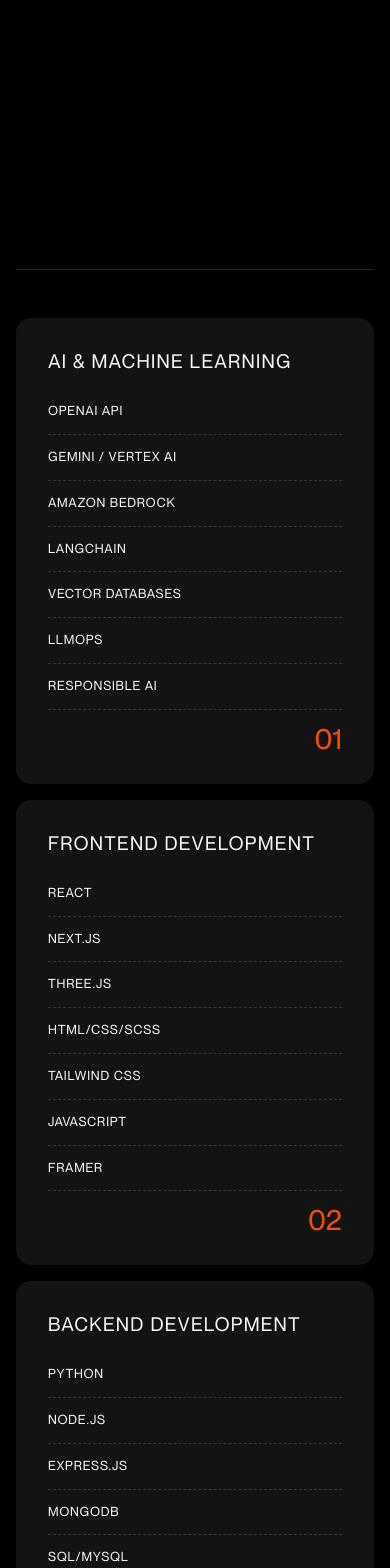
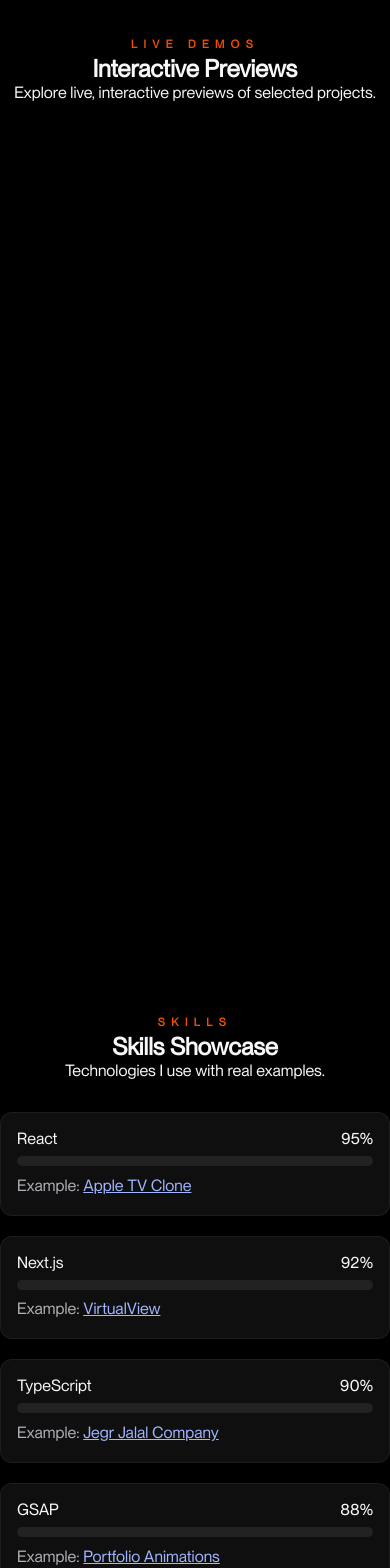
Before and after one commit to Abdalkaderdev/abdalkader, a Next.js app: page / in a window 390 px wide. Shown: the part 7060-8628 px from the top of the page. Built offline with nearby package versions, Linux system fonts and the light colour scheme.

Commit message:
Add LiveDemos, Skills, and Process sections to homepage
Co-authored-by: youthhousefactory <youthhousefactory@gmail.com>

```diff
--- /dev/null
+++ b/components/HomePage/LiveDemosSection/LiveDemosSection.module.scss
@@ -0,0 +1,52 @@
+.liveDemos {
+    padding: 6rem 0;
+}
+
+.header {
+    max-width: 900px;
+    margin: 0 auto 2rem auto;
+    text-align: center;
+}
+
+.grid {
+    display: grid;
+    grid-template-columns: repeat(12, 1fr);
+    gap: 1.5rem;
+}
+
+.card {
+    grid-column: span 6;
+    background: #0f0f10;
+    border: 1px solid rgba(255,255,255,0.06);
+    border-radius: 12px;
+    overflow: hidden;
+}
+
+.frameWrap {
+    aspect-ratio: 16 / 9;
+    background: #000;
+}
+
+.frameWrap iframe {
+    width: 100%;
+    height: 100%;
+    border: 0;
+}
+
+.cardFooter {
+    display: flex;
+    justify-content: space-between;
+    align-items: center;
+    padding: 1rem 1rem 1.2rem;
+}
+
+.link {
+    color: #a0b6ff;
+    text-decoration: underline;
+}
+
+@media (max-width: 900px) {
+    .card {
+        grid-column: span 12;
+    }
+}
--- /dev/null
+++ b/components/HomePage/LiveDemosSection/index.tsx
@@ -0,0 +1,58 @@
+import { useEffect, useRef } from 'react';
+import styles from './LiveDemosSection.module.scss';
+import { gsap } from '@/libs/gsap';
+import Tag from '@/components/Tag';
+
+interface DemoItem {
+    title: string;
+    src: string;
+    href?: string;
+}
+
+const demos: DemoItem[] = [
+    { title: 'Apple TV Clone', src: 'https://apple-tv-clone-demo.example.com', href: '/projects/apple-tv-clone' },
+    { title: 'VirtualView', src: 'https://virtualview-demo.example.com', href: '/projects/virtualview' },
+];
+
+export default function LiveDemosSection() {
+    const sectionRef = useRef<HTMLElement | null>(null);
+
+    useEffect(() => {
+        if (!sectionRef.current) return;
+        const cards = sectionRef.current.querySelectorAll(`.${styles.card}`);
+        gsap.from(cards, { opacity: 0, y: 30, duration: 0.8, stagger: 0.15, ease: 'power2.out', scrollTrigger: { trigger: sectionRef.current, start: 'top 80%' } });
+    }, []);
+
+    return (
+        <section className={styles.liveDemos} ref={sectionRef}>
+            <div className={styles.header}>
+                <Tag text="Live Demos" />
+                <h2>Interactive Previews</h2>
+                <p>Explore live, interactive previews of selected projects.</p>
+            </div>
+            <div className={styles.grid}>
+                {demos.map((demo) => (
+                    <article className={styles.card} key={demo.title}>
+                        <div className={styles.frameWrap}>
+                            <iframe
+                                title={demo.title}
+                                src={demo.src}
+                                loading="lazy"
+                                sandbox="allow-scripts allow-same-origin allow-pointer-lock allow-forms allow-popups"
+                                referrerPolicy="no-referrer"
+                            />
+                        </div>
+                        <div className={styles.cardFooter}>
+                            <h3>{demo.title}</h3>
+                            {demo.href && (
+                                <a href={demo.href} className={styles.link}>
+                                    View Project
+                                </a>
+                            )}
+                        </div>
+                    </article>
+                ))}
+            </div>
+        </section>
+    );
+}
--- /dev/null
+++ b/components/HomePage/ProcessSection/ProcessSection.module.scss
@@ -0,0 +1,61 @@
+.process {
+    padding: 6rem 0;
+}
+
+.header {
+    max-width: 900px;
+    margin: 0 auto 2rem auto;
+    text-align: center;
+}
+
+.timeline {
+    list-style: none;
+    counter-reset: step;
+    max-width: 900px;
+    margin: 0 auto 2rem;
+    padding: 0;
+}
+
+.step {
+    display: grid;
+    grid-template-columns: 24px 1fr;
+    align-items: center;
+    gap: .75rem;
+    padding: .5rem 0;
+}
+
+.bullet {
+    width: 12px;
+    height: 12px;
+    border-radius: 999px;
+    background: #7aa2ff;
+}
+
+.comparisons {
+    display: grid;
+    grid-template-columns: repeat(12, 1fr);
+    gap: 1.5rem;
+    max-width: 1100px;
+    margin: 0 auto;
+}
+
+.compareCard {
+    grid-column: span 6;
+    background: #0f0f10;
+    border: 1px solid rgba(255,255,255,0.06);
+    border-radius: 12px;
+    overflow: hidden;
+}
+
+.compareHeader {
+    padding: .75rem 1rem;
+    background: rgba(255,255,255,0.06);
+}
+
+.compareBody {
+    padding: 1rem 1rem 1.25rem;
+}
+
+@media (max-width: 900px) {
+    .compareCard { grid-column: span 12; }
+}
--- /dev/null
+++ b/components/HomePage/ProcessSection/index.tsx
@@ -0,0 +1,49 @@
+import { useEffect, useRef } from 'react';
+import styles from './ProcessSection.module.scss';
+import { gsap } from '@/libs/gsap';
+import Tag from '@/components/Tag';
+
+const steps = ['Research', 'Design', 'Code', 'Test', 'Deploy'];
+
+export default function ProcessSection() {
+    const sectionRef = useRef<HTMLElement | null>(null);
+
+    useEffect(() => {
+        if (!sectionRef.current) return;
+        const items = sectionRef.current.querySelectorAll(`.${styles.step}`);
+        gsap.from(items, { opacity: 0, y: 20, duration: 0.6, stagger: 0.15, ease: 'power2.out', scrollTrigger: { trigger: sectionRef.current, start: 'top 80%' } });
+    }, []);
+
+    return (
+        <section className={styles.process} ref={sectionRef}>
+            <div className={styles.header}>
+                <Tag text="Process" />
+                <h2>How I Work</h2>
+                <p>My typical workflow from idea to production.</p>
+            </div>
+            <ol className={styles.timeline}>
+                {steps.map((step) => (
+                    <li key={step} className={styles.step}>
+                        <span className={styles.bullet} />
+                        <h3>{step}</h3>
+                    </li>
+                ))}
+            </ol>
+
+            <div className={styles.comparisons}>
+                <div className={styles.compareCard}>
+                    <div className={styles.compareHeader}>Before</div>
+                    <div className={styles.compareBody}>
+                        <p>Legacy marketing page with poor performance and layout shifts.</p>
+                    </div>
+                </div>
+                <div className={styles.compareCard}>
+                    <div className={styles.compareHeader}>After</div>
+                    <div className={styles.compareBody}>
+                        <p>Modern Next.js page, optimized assets, GSAP animations, and improved Core Web Vitals.</p>
+                    </div>
+                </div>
+            </div>
+        </section>
+    );
+}
--- /dev/null
+++ b/components/HomePage/SkillsShowcase/SkillsShowcase.module.scss
@@ -0,0 +1,52 @@
+.skills {
+    padding: 6rem 0;
+}
+
+.header {
+    max-width: 900px;
+    margin: 0 auto 2rem auto;
+    text-align: center;
+}
+
+.list {
+    max-width: 900px;
+    margin: 0 auto;
+    display: grid;
+    gap: 1.25rem;
+}
+
+.item {
+    background: #0f0f10;
+    border: 1px solid rgba(255,255,255,0.06);
+    border-radius: 12px;
+    padding: 1rem 1rem 1.25rem;
+}
+
+.row {
+    display: flex;
+    justify-content: space-between;
+    margin-bottom: .5rem;
+}
+
+.bar {
+    background: rgba(255,255,255,0.08);
+    height: 10px;
+    border-radius: 999px;
+    overflow: hidden;
+}
+
+.fill {
+    background: linear-gradient(90deg, #7aa2ff 0%, #b07cff 100%);
+    height: 100%;
+    width: 0%;
+}
+
+.example {
+    margin-top: .6rem;
+    color: #b0b0b6;
+}
+
+.link {
+    color: #a0b6ff;
+    text-decoration: underline;
+}
--- /dev/null
+++ b/components/HomePage/SkillsShowcase/index.tsx
@@ -0,0 +1,60 @@
+import { useEffect, useRef } from 'react';
+import styles from './SkillsShowcase.module.scss';
+import { gsap } from '@/libs/gsap';
+import Tag from '@/components/Tag';
+import Link from 'next/link';
+
+interface SkillItem {
+    name: string;
+    level: number; // 0-100
+    example: { title: string; href: string };
+}
+
+const skills: SkillItem[] = [
+    { name: 'React', level: 95, example: { title: 'Apple TV Clone', href: '/projects/apple-tv-clone' } },
+    { name: 'Next.js', level: 92, example: { title: 'VirtualView', href: '/projects/virtualview' } },
+    { name: 'TypeScript', level: 90, example: { title: 'Jegr Jalal Company', href: '/projects/jegr-jalal-company' } },
+    { name: 'GSAP', level: 88, example: { title: 'Portfolio Animations', href: '/' } },
+];
+
+export default function SkillsShowcase() {
+    const sectionRef = useRef<HTMLElement | null>(null);
+
+    useEffect(() => {
+        if (!sectionRef.current) return;
+        const bars = sectionRef.current.querySelectorAll(`.${styles.fill}`);
+        bars.forEach((bar) => {
+            const target = Number((bar as HTMLElement).dataset.level || 0);
+            gsap.fromTo(bar, { width: '0%' }, {
+                width: `${target}%`, duration: 1.2, ease: 'power2.out',
+                scrollTrigger: { trigger: bar, start: 'top 85%' }
+            });
+        });
+    }, []);
+
+    return (
+        <section className={styles.skills} ref={sectionRef}>
+            <div className={styles.header}>
+                <Tag text="Skills" />
+                <h2>Skills Showcase</h2>
+                <p>Technologies I use with real examples.</p>
+            </div>
+            <div className={styles.list}>
+                {skills.map((skill) => (
+                    <div key={skill.name} className={styles.item}>
+                        <div className={styles.row}>
+                            <span className={styles.name}>{skill.name}</span>
+                            <span className={styles.value}>{skill.level}%</span>
+                        </div>
+                        <div className={styles.bar}>
+                            <div className={styles.fill} data-level={skill.level} />
+                        </div>
+                        <div className={styles.example}>
+                            Example: <Link href={skill.example.href} className={styles.link}>{skill.example.title}</Link>
+                        </div>
+                    </div>
+                ))}
+            </div>
+        </section>
+    );
+}
--- a/pages/index.tsx
+++ b/pages/index.tsx
@@ -3,7 +3,10 @@ import BookCallSection from "@/components/HomePage/BookCallSection";
 import InstagramSection from "@/components/HomePage/DribbleSection";
 import HeroSection from "@/components/HomePage/HeroSection";
 import ProjectSection from "@/components/HomePage/ProjectSection";
+import LiveDemosSection from "@/components/HomePage/LiveDemosSection";
 import ServiceSection from "@/components/HomePage/ServiceSection";
+import SkillsShowcase from "@/components/HomePage/SkillsShowcase";
+import ProcessSection from "@/components/HomePage/ProcessSection";
 import Head from "next/head";
 
 export default function HomePage() {
@@ -17,6 +20,9 @@ export default function HomePage() {
             <HeroSection />
             <AboutSection />
             <ProjectSection />
+            <LiveDemosSection />
+            <SkillsShowcase />
+            <ProcessSection />
             <ServiceSection />
                             <InstagramSection />
             <BookCallSection />
```
